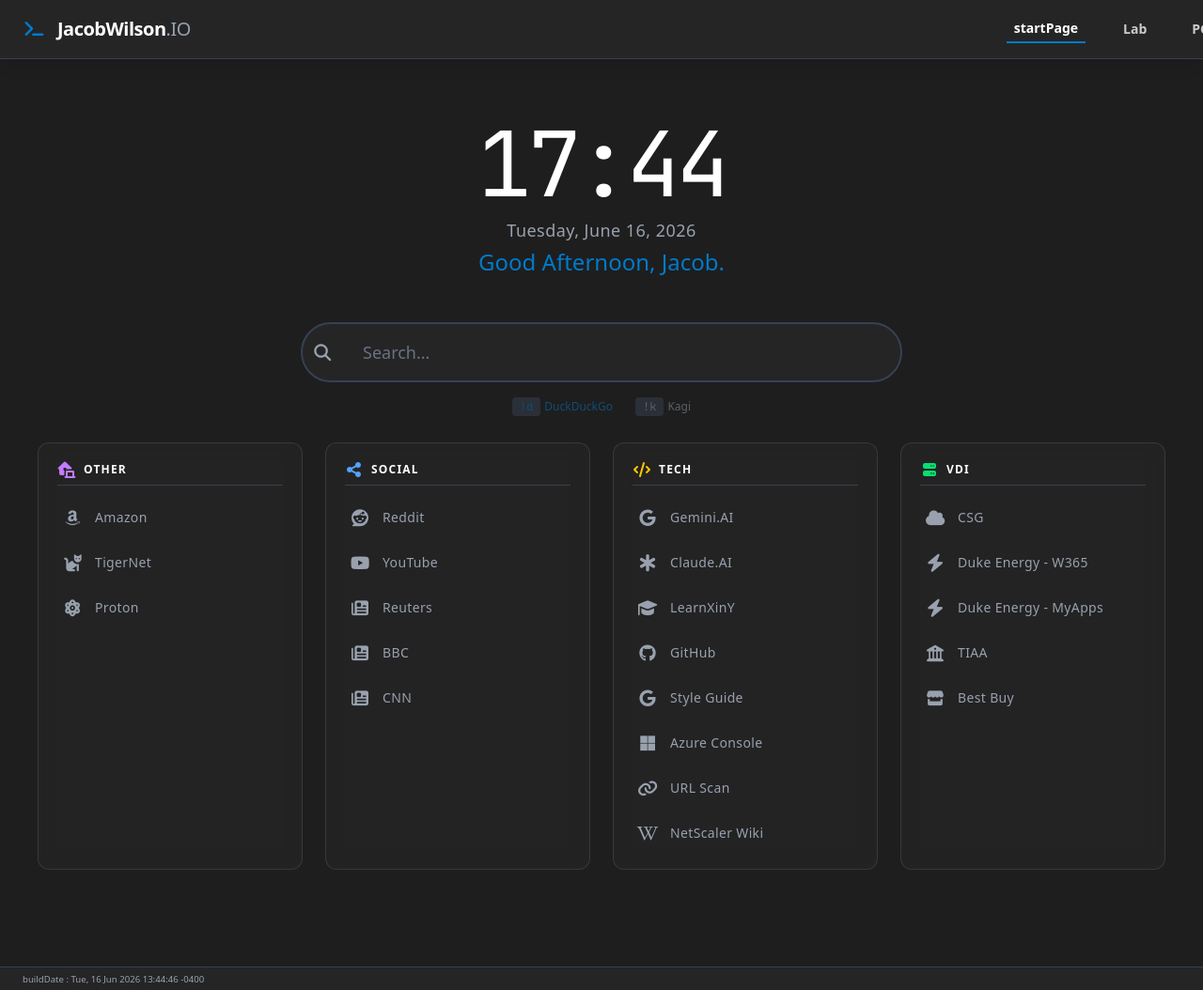
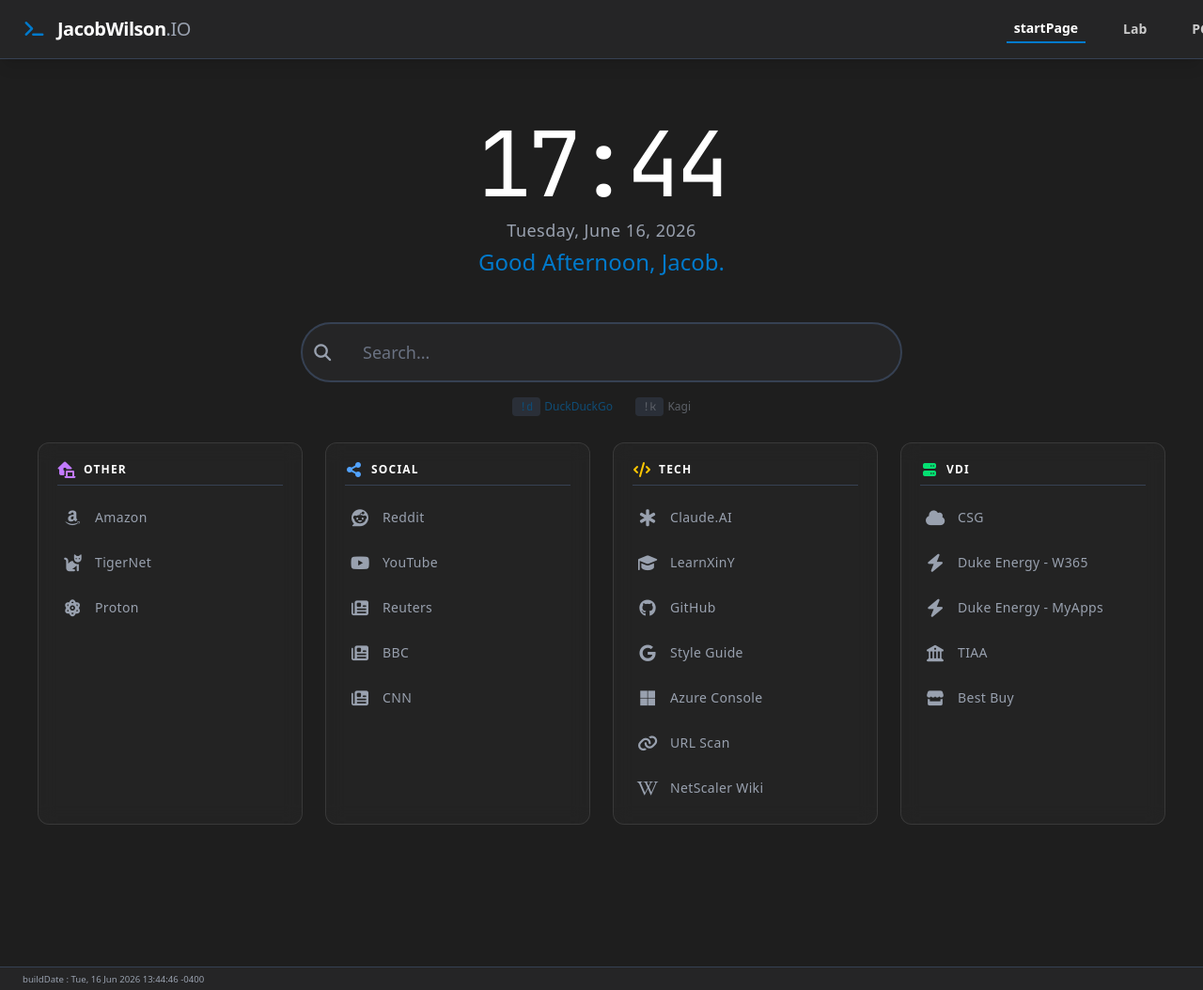
Before and after one commit to jdwilson85/startPage, a Jekyll site: the page built from index.md, in a window 1280 px wide and 1054 px high. Shown: the whole window at 94% size. Built offline with Jekyll 4.4.1, drawn with Linux system fonts in a browser that asks for light colours.

Commit message:
link update

```diff
--- a/_data/links/Tech.yml
+++ b/_data/links/Tech.yml
@@ -1,7 +1,3 @@
-- title: Gemini.AI
-  uri: https://gemini.google.com/
-  icon: fa-brands fa-google
-
 - title: Claude.AI
   uri: https://claude.ai/
   icon: fa-solid fa-star-of-life
```
